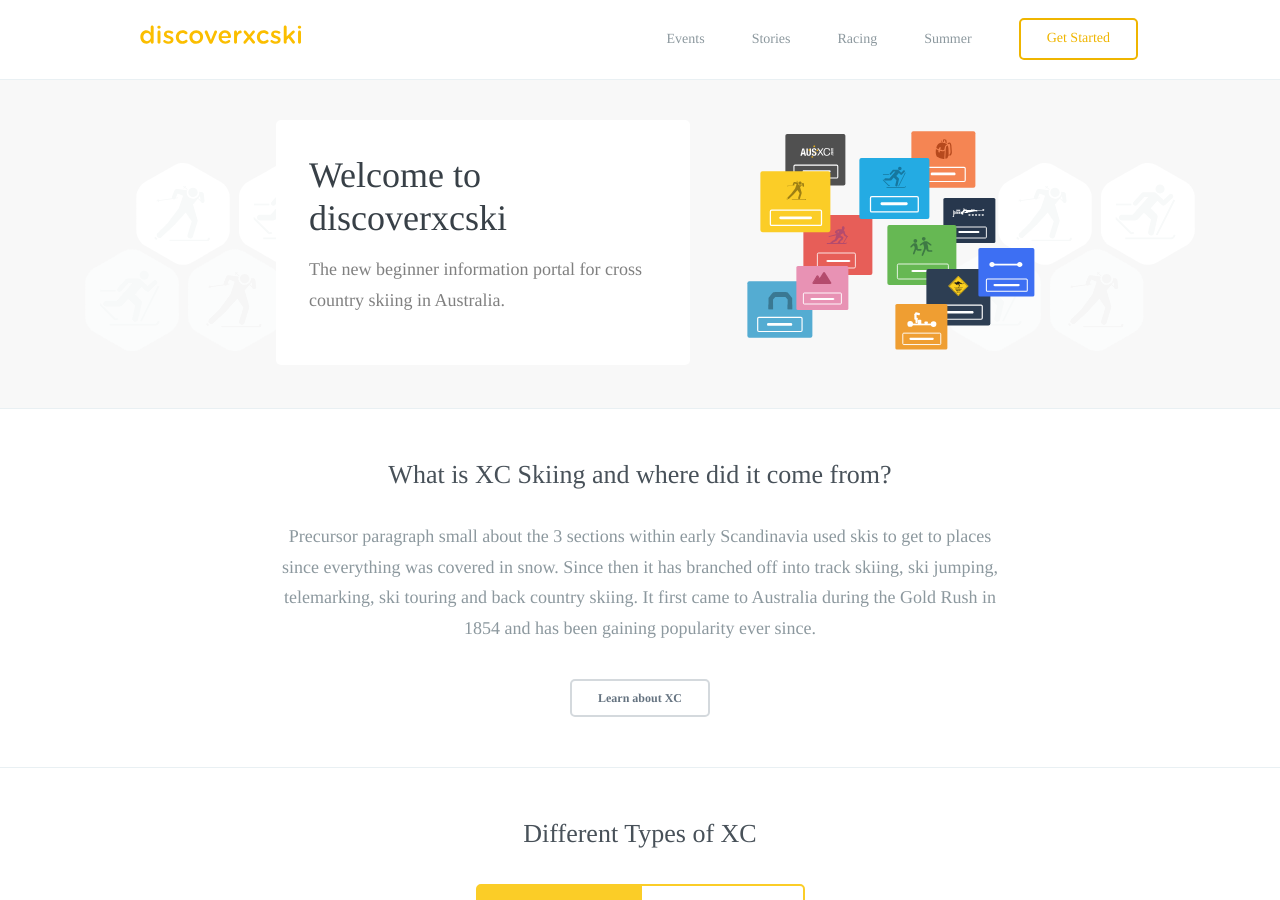
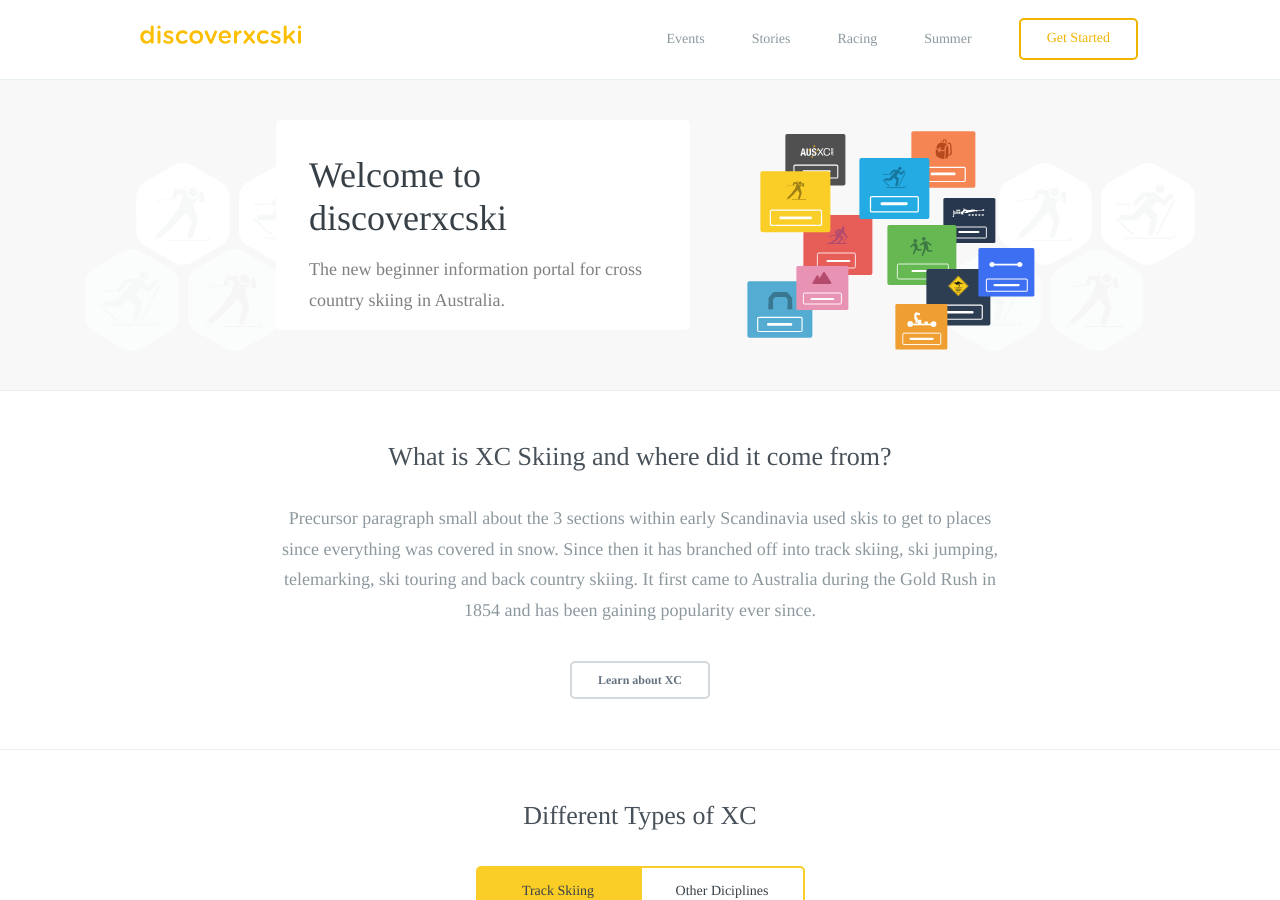
Before and after one commit to robcatto/robcatto.github.io, a Jekyll site: the page index.html, which Jekyll copies as it is, in a window 1280 px wide and 900 px high. Built offline with Jekyll 4.4.1, drawn with Linux system fonts in a browser that asks for light colours; some web fonts are replaced; Markdown is read by kramdown in place of the engine named in the settings.

Commit message:
Update index.html

```diff
--- a/index.html
+++ b/index.html
@@ -138,7 +138,7 @@
              <div class="column two">
                                                 <div class="welcome-card" style="
                                                 background-color: white;
-                                                min-height: 245px;
+                                                min-height: 152px;
                                                 padding: 0px 33px;
                                                 text-align: left;
                                                 box-sizing: border-box;
```
